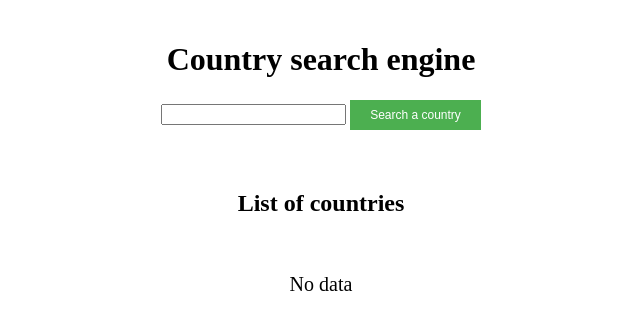
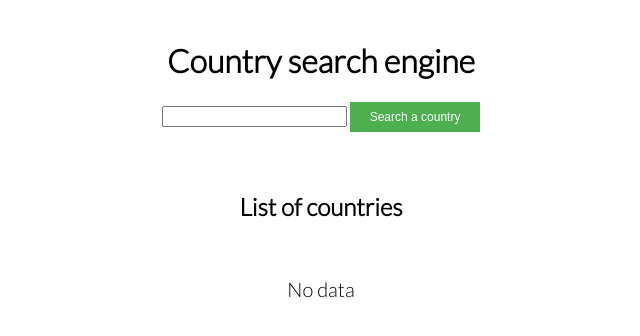
Before and after one commit to KarolinaStrz/12.6, a plain HTML site: page index.html in a window 1280 px wide. Shown: the whole page, without its empty margins (319-959 px from the left). Drawn offline with nearby package versions, Linux system fonts and the light colour scheme.

Commit message:
Change files

```diff
--- a/css/style.css
+++ b/css/style.css
@@ -3,6 +3,7 @@ body {
 	background-color: white;
 	text-align: center;
 	text-decoration: none;
+	font-family: "Lato",sans-serif;
 }
 .search-panel {
 	background-color:  white;
--- a/index.html
+++ b/index.html
@@ -3,10 +3,11 @@
     <head>
         <meta charset="utf-8" />
         <title>Country search</title>
+        <link href="https://fonts.googleapis.com/css?family=Lato:300&amp;subset=latin-ext" rel="stylesheet">
         <link href="https://maxcdn.bootstrapcdn.com/font-awesome/4.1.0/css/font-awesome.min.css" rel="stylesheet">
         <script src="https://cdnjs.cloudflare.com/ajax/libs/jquery/3.1.1/jquery.js"></script>
+
         <link rel="stylesheet" type="text/css" href="css/style.css">
-        <link href="https://fonts.googleapis.com/css?family=Lato:300&amp;subset=latin-ext" rel="stylesheet">
     </head>
     <body>
     	<div class="search-panel"><h1>Country search engine</h1>
```
